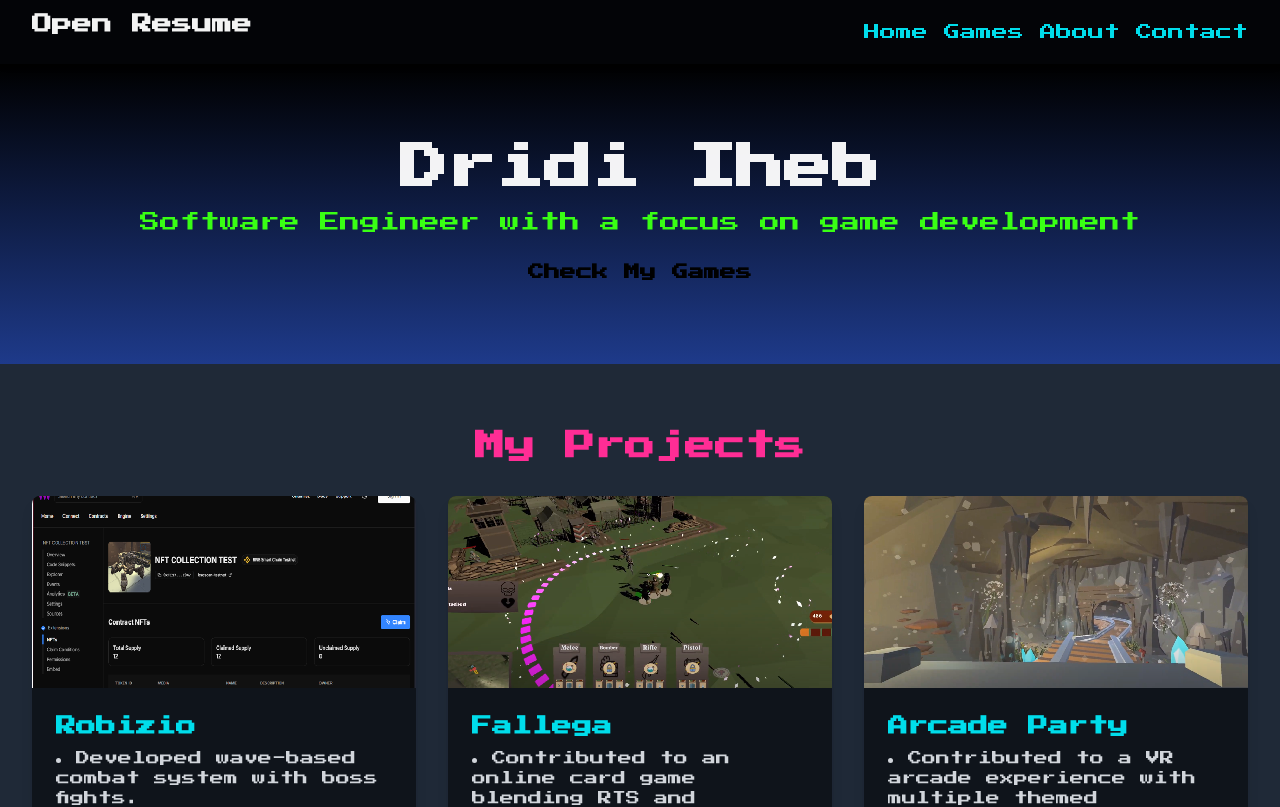
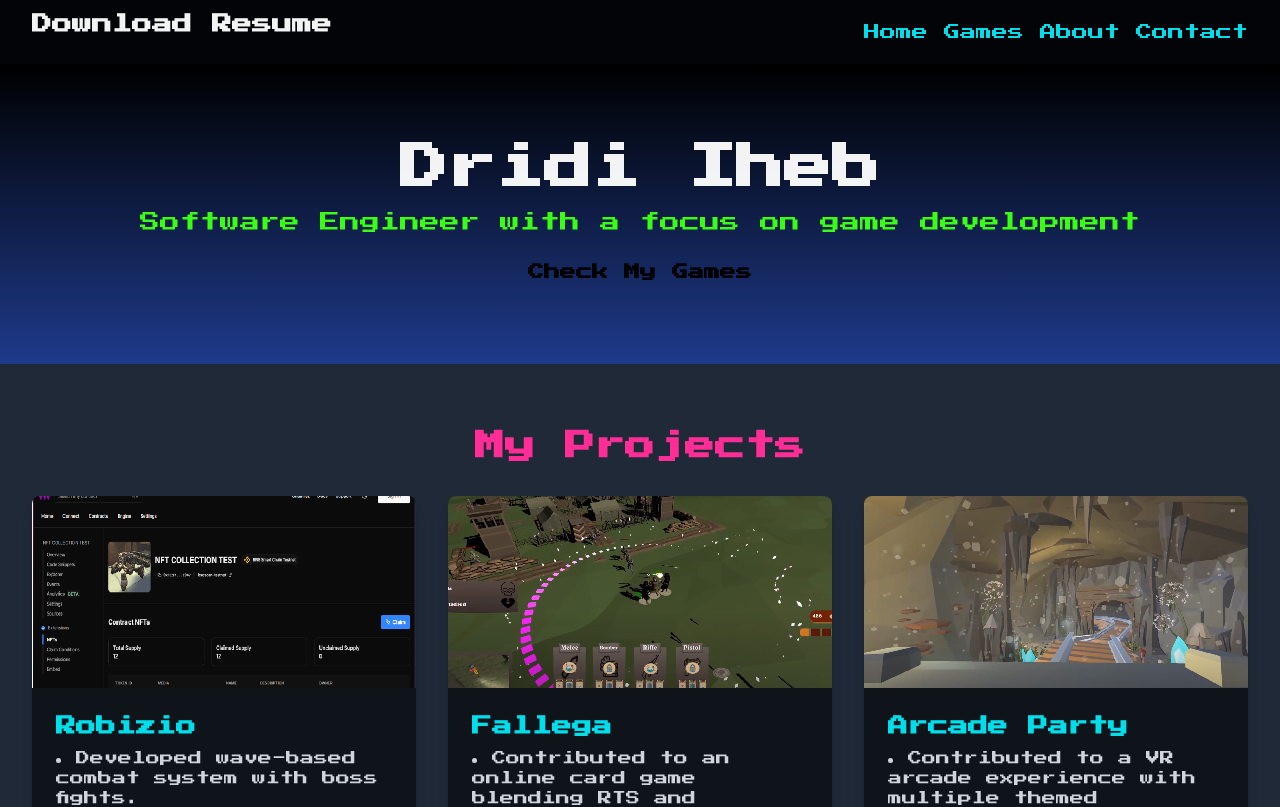
Before and after one commit to kazzoro/portfolio, a plain HTML site: page index.html in a window 1280 px wide. Shown: the top 807 px of the page. Drawn offline with nearby package versions, Linux system fonts and the light colour scheme.

Commit message:
commit 4

```diff
--- a/index.html
+++ b/index.html
@@ -94,9 +94,9 @@
         <div class="max-w-7xl mx-auto px-4 sm:px-6 lg:px-8">
             <div class="flex justify-between h-16">
                 <div class="flex items-center">
-             <div class="flex justify-center">
-    <a href="/resume/Dridi-Iheb.pdf" target="_blank" class="text-lg md:text-xl font-semibold mb-4 animate-pulse">
-        Open Resume
+            <div class="flex justify-center">
+    <a href="/resume/Dridi-Iheb.pdf" download class="text-lg md:text-xl font-semibold mb-4 animate-pulse">
+        Download Resume
     </a>
 </div>
                 </div>
```
